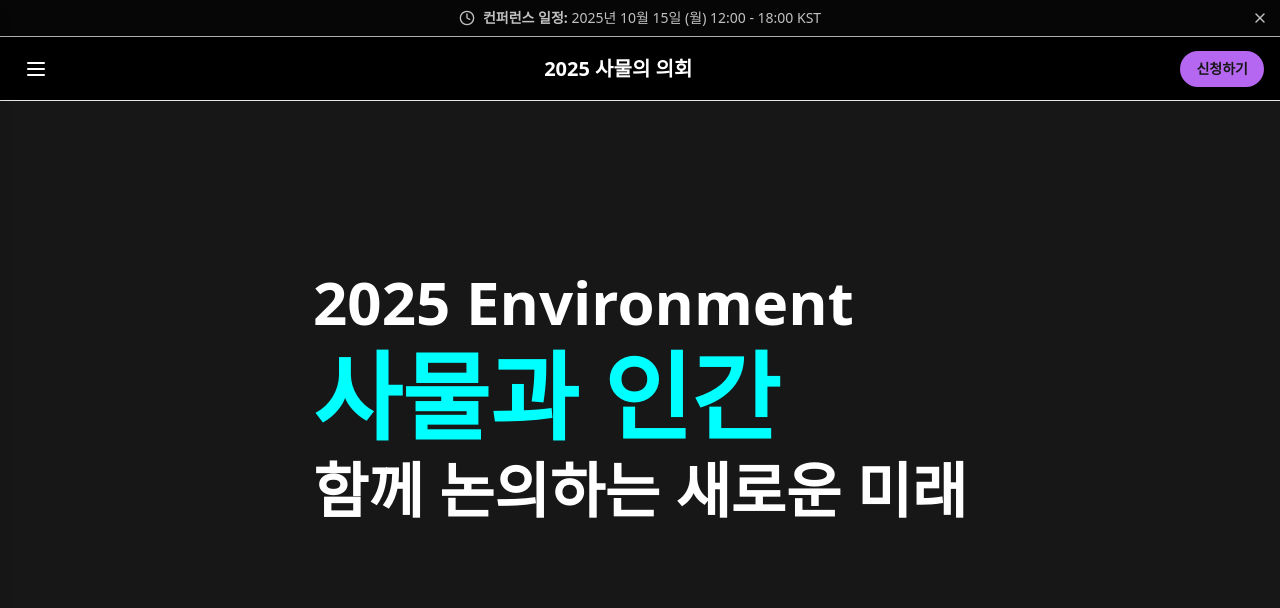
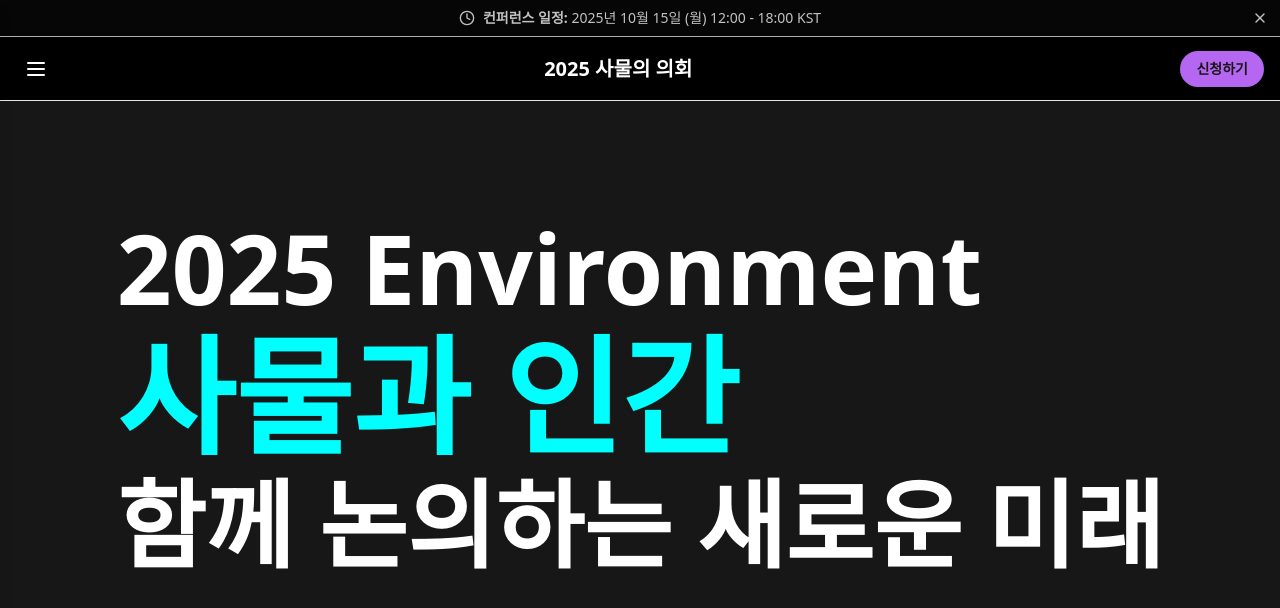
Before and after one commit to shin-minhyuk/samul.parliament, a Next.js app: page / in a window 1280 px wide. Shown: the top 608 px of the page. Built offline with nearby package versions, Linux system fonts and the light colour scheme.

Commit message:
[feat] 히어로배너 스타일 수정

```diff
--- a/src/app/globals.css
+++ b/src/app/globals.css
@@ -15,6 +15,19 @@
       transform: rotate(-1deg);
     }
   }
+
+  --animate-slide-up: slide-up 0.7s ease-in-out;
+
+  @keyframes slide-up {
+    0% {
+      transform: translateY(50%);
+      opacity: 0;
+    }
+    100% {
+      transform: translateY(0);
+      opacity: 1;
+    }
+  }
 }
 
 :root {
--- a/src/app/page.tsx
+++ b/src/app/page.tsx
@@ -6,13 +6,15 @@ export default function Home() {
       <Header />
       <main className="pt-24">
         {/* Main content will go here */}
-        <section className="flex h-[600px] items-center justify-center">
-          <div className="group hover:animate-wiggle flex flex-col gap-4 text-6xl font-bold">
-            <p>2025 Environment</p>
-            <p className="text-p-electric group-hover:text-p-lime transform text-8xl transition-all duration-300">
-              사물과 인간
-            </p>
-            <p>함께 논의하는 새로운 미래</p>
+        <section className="flex h-[600px] items-center justify-center overflow-hidden">
+          <div className="animate-slide-up">
+            <div className="group hover:animate-wiggle flex flex-col gap-4 text-8xl font-bold">
+              <p>2025 Environment</p>
+              <p className="text-p-electric group-hover:text-p-lime transform text-9xl transition-all duration-300">
+                사물과 인간
+              </p>
+              <p>함께 논의하는 새로운 미래</p>
+            </div>
           </div>
         </section>
       </main>
```
